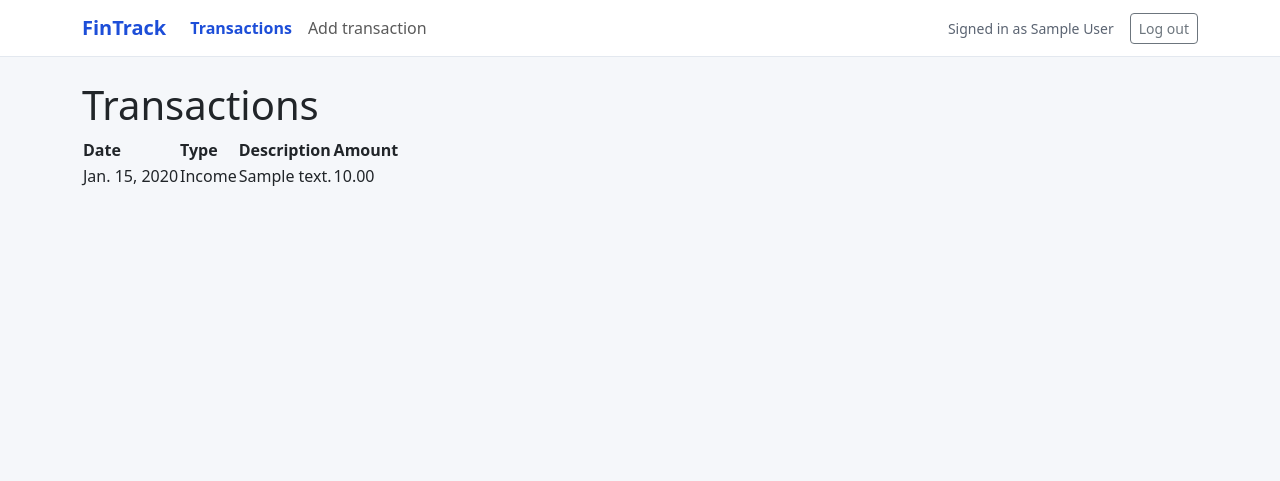
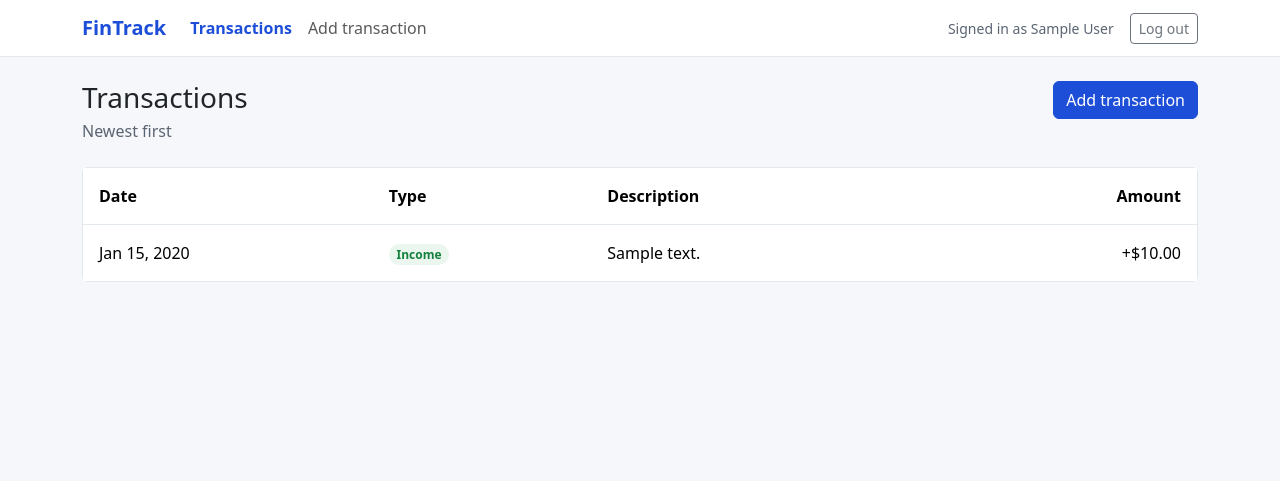
Before and after one commit to MahdiarKhodabakhshi/FinTrack, a Django app: page /transactions/ in a window 1280 px wide. Shown: the top 481 px of the page. Run offline with Django 5.2, Linux system fonts and the light colour scheme; a user stored in the database is signed in; tables that the repository leaves empty hold one stand-in row (values such as "Sample post"); some libraries are stand-ins or nearby versions.

Commit message:
FT-20: Style transaction history table

```diff
--- a/templates/transactions/transaction_list.html
+++ b/templates/transactions/transaction_list.html
@@ -1,17 +1,31 @@
 {% extends "base.html" %}
+{% load ui %}
+{# FT-20: Newest-first history with semantic labels and signed money. #}
 {% block title %}Transactions — FinTrack{% endblock %}
 {% block content %}
-<!-- FT-20 (Saad): Unstyled history placeholder; queryset is newest first. -->
-<h1>Transactions</h1>
-<table>
-  <thead><tr><th>Date</th><th>Type</th><th>Description</th><th>Amount</th></tr></thead>
-  <tbody>
-  {% for transaction in transactions %}
-    <tr><td>{{ transaction.date }}</td><td>{{ transaction.get_transaction_type_display }}</td><td>{{ transaction.description }}</td><td>{{ transaction.amount }}</td></tr>
-  {% empty %}
-    <!-- FT-22 (Saad): Replace this placeholder empty-state message. -->
-    <tr><td colspan="4">No transactions yet.</td></tr>
-  {% endfor %}
-  </tbody>
-</table>
+<div class="d-flex flex-column flex-sm-row align-items-sm-center justify-content-between gap-3 mb-4">
+  <div>
+    <h1 class="h3 mb-0">Transactions</h1>
+    <p class="text-body-secondary mb-0 mt-1">Newest first</p>
+  </div>
+  <a class="btn btn-primary align-self-start" href="{% url 'transactions:add' %}">Add transaction</a>
+</div>
+<div class="card">
+  <div class="table-responsive">
+    <table class="table table-hover align-middle mb-0">
+      <caption class="visually-hidden">Your transactions, newest first</caption>
+      <thead><tr><th scope="col">Date</th><th scope="col">Type</th><th scope="col">Description</th><th scope="col" class="text-end">Amount</th></tr></thead>
+      <tbody>
+      {% for t in transactions %}
+        <tr>
+          <td class="ft-date text-nowrap"><time datetime="{{ t.date|date:'Y-m-d' }}">{{ t.date|date:"M j, Y" }}</time></td>
+          <td><span class="badge rounded-pill {% if t.transaction_type == 'income' %}ft-badge-income{% else %}ft-badge-expense{% endif %}">{{ t.get_transaction_type_display }}</span></td>
+          <td class="ft-description">{% if t.description %}{{ t.description }}{% else %}<span class="text-body-secondary">—</span>{% endif %}</td>
+          <td class="ft-money text-end text-nowrap {% if t.transaction_type == 'income' %}ft-income{% else %}ft-expense{% endif %}">{{ t.signed_amount|money:"signed" }}</td>
+        </tr>
+      {% endfor %}
+      </tbody>
+    </table>
+  </div>
+</div>
 {% endblock %}
```
